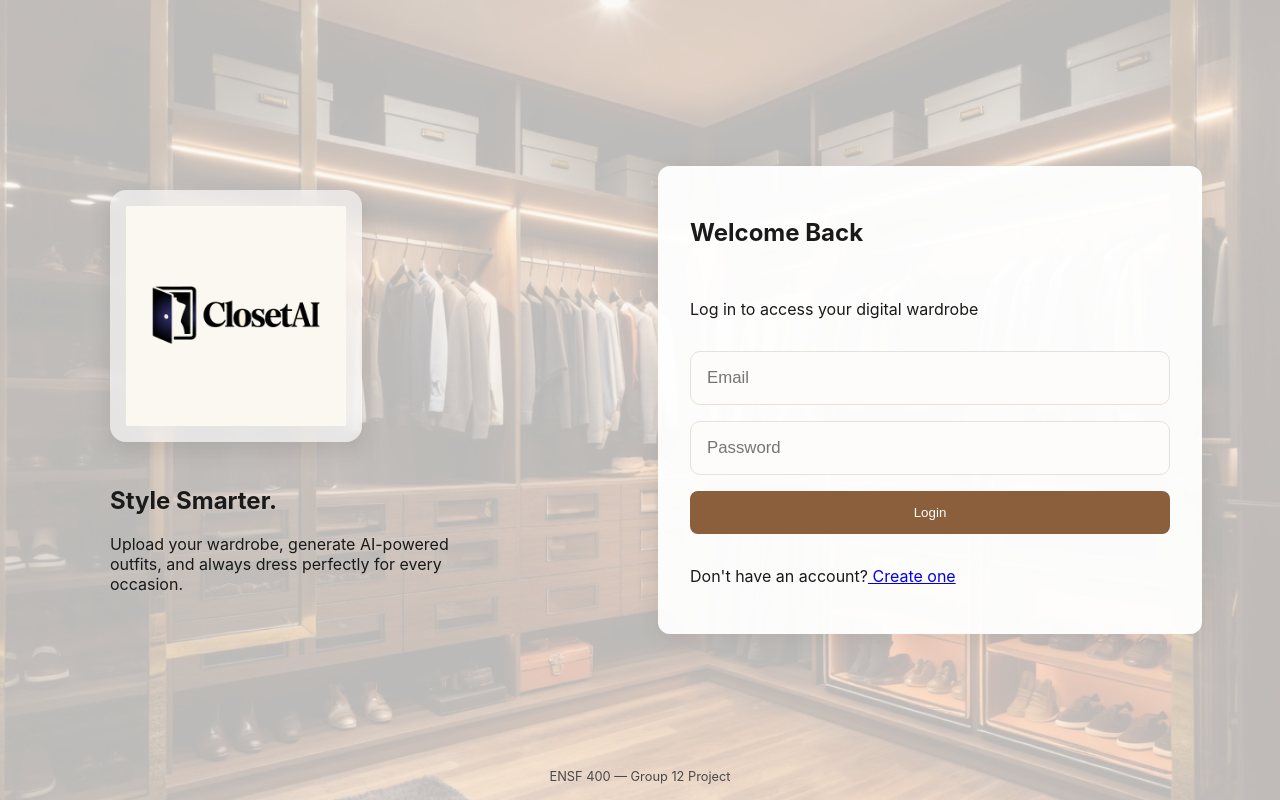
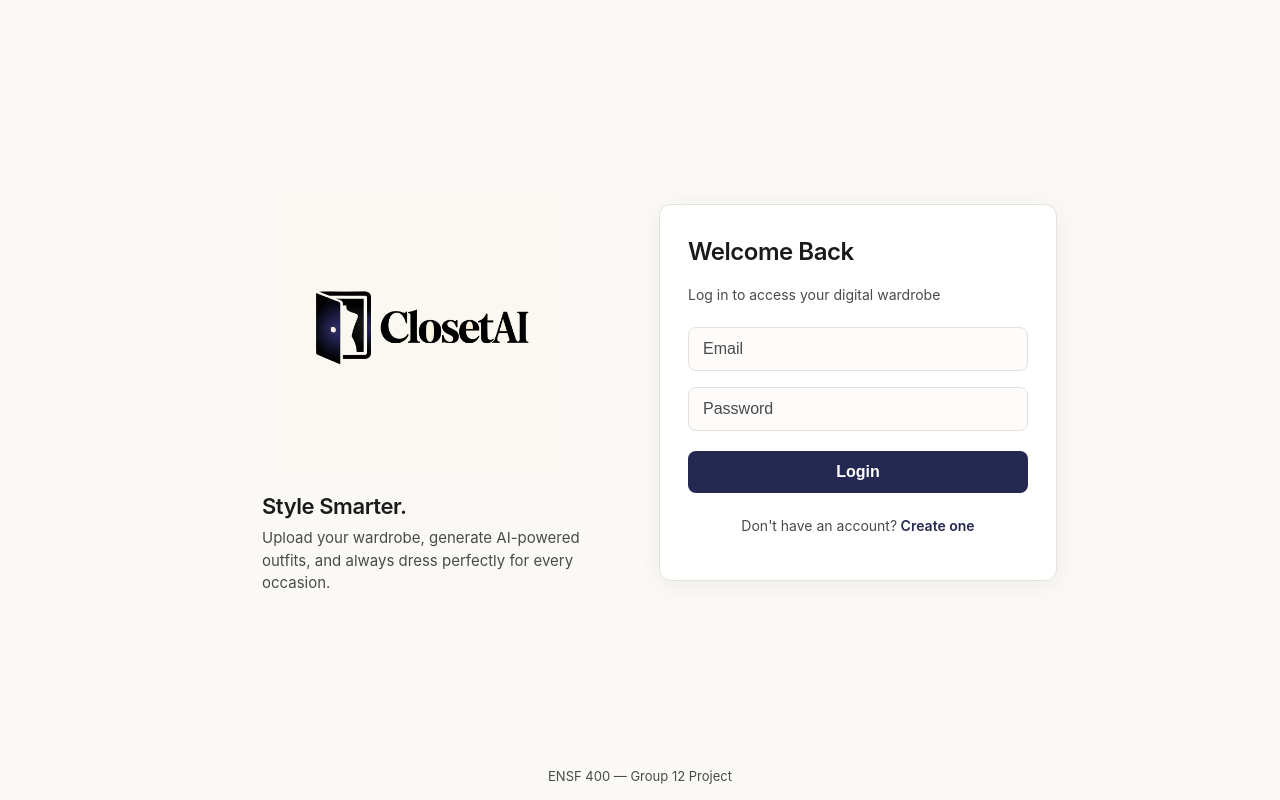
Before and after one commit to ENSF-400-Group-12/ENSF400_Group12_A4, a React (Create React App) app in the folder frontend/: page / in a window 1280 px wide. Built offline with nearby package versions, Linux system fonts and the light colour scheme; no server answers.

Commit message:
fix: restore branded auth ui on f1-auth

```diff
--- a/frontend/src/pages/Login.jsx
+++ b/frontend/src/pages/Login.jsx
@@ -22,7 +22,6 @@ function Login() {
   async function handleSubmit(e) {
     e.preventDefault();
     setError("");
-
     if (!email.trim()) {
       setError("Email is required.");
       return;
@@ -31,7 +30,6 @@ function Login() {
       setError("Password is required.");
       return;
     }
-
     setLoading(true);
     try {
       await login(email.trim(), password);
@@ -46,7 +44,7 @@ function Login() {
   if (authLoading) {
     return (
       <div className="auth-theme auth-loading">
-        <div className="auth-loading-spinner" />
+        <div className="auth-loading-spinner" aria-hidden="true" />
         <p>Loading…</p>
       </div>
     );
@@ -54,13 +52,6 @@ function Login() {
 
   return (
     <div className="auth-theme login-page">
-
-      {/* Background */}
-      <div className="login-background">
-        <img src="/closetpic.png" alt="Closet wardrobe" />
-      </div>
-
-      {/* Left Side */}
       <div className="login-left">
         <div className="hero-text">
           <img
@@ -76,37 +67,33 @@ function Login() {
         </div>
       </div>
 
-      {/* Right Side */}
       <div className="login-right">
         <div className="login-card">
           <h2>Welcome Back</h2>
-          <p className="login-subtext">
-            Log in to access your digital wardrobe
-          </p>
+          <p className="login-subtext">Log in to access your digital wardrobe</p>
 
           <form onSubmit={handleSubmit} className="login-form" noValidate>
-            {error && (
-              <div className="form-error" role="alert">{error}</div>
-            )}
-
+            {error && <div className="form-error" role="alert">{error}</div>}
             <input
               type="email"
               placeholder="Email"
               className="input-field"
               value={email}
               onChange={(e) => setEmail(e.target.value)}
+              autoComplete="email"
               disabled={loading}
+              aria-invalid={!!error}
             />
-
             <input
               type="password"
               placeholder="Password"
               className="input-field"
               value={password}
               onChange={(e) => setPassword(e.target.value)}
+              autoComplete="current-password"
               disabled={loading}
+              aria-invalid={!!error}
             />
-
             <button
               type="submit"
               className="button-primary button-full"
@@ -123,11 +110,7 @@ function Login() {
         </div>
       </div>
 
-      {/* Footer */}
-      <div className="login-footer">
-        ENSF 400 — Group 12 Project
-      </div>
-
+      <div className="login-footer">ENSF 400 — Group 12 Project</div>
     </div>
   );
 }
--- a/frontend/src/styles/main.css
+++ b/frontend/src/styles/main.css
@@ -143,123 +143,216 @@ body {
 
 .auth-theme.login-page {
   display: grid;
-  grid-template-columns: 1fr 700px;
+  grid-template-columns: 1fr 1fr;
   min-height: 100vh;
+  align-items: center;
+  justify-items: center;
+  gap: 32px;
+  padding: 24px 20px 40px;
   position: relative;
   background: var(--auth-bg);
-}
-/* Inputs (login + signup) */
-.auth-theme .input-field {
-  width: 100%;
-  padding: 16px 16px;
-  border-radius: 10px;
-  border: 1px solid var(--auth-border);
-  font-size: 1.05rem;
-  background: var(--auth-input-bg);
-  color: var(--auth-text);
+  max-width: 880px;
+  margin: 0 auto;
   box-sizing: border-box;
 }
 
-/* Focus effect */
-.auth-theme .input-field:focus {
-  outline: none;
-  border-color: var(--auth-accent);
-  box-shadow: 0 0 0 3px rgba(0, 123, 255, 0.15);
+@media (max-width: 900px) {
+  .auth-theme.login-page {
+    grid-template-columns: 1fr;
+    justify-items: stretch;
+    padding: 24px 16px 36px;
+    gap: 28px;
+  }
 }
 
-/* Background */
-.login-background {
-  position: absolute;
-  inset: 0;
-  z-index: 0;
-  overflow: hidden;
-}
-
-.login-background img {
-  width: 100%;
-  height: 100%;
-  object-fit: cover;
-  opacity: 0.25;
-}
-
-/* Ensure content sits above background */
-.login-left,
-.login-right {
-  position: relative;
-  z-index: 1;
-}
-
-/* Left side */
 .login-left {
+  padding: 0;
   display: flex;
   align-items: center;
   justify-content: center;
-  padding: 40px;
+  width: 100%;
+  min-height: 0;
 }
 
-.hero-text {
-  max-width: 360px;
+.auth-theme.login-page .hero-text {
+  display: flex;
+  flex-direction: column;
+  gap: 0;
+  max-width: 320px;
+  width: 100%;
 }
 
-/* Logo */
 .auth-logo {
-  height: 220px;
-  margin-bottom: 20px;
-  padding: 16px;
-  background: rgba(255,255,255,0.6);
-  border-radius: 16px;
-  backdrop-filter: blur(10px);
-  box-shadow: 0 8px 24px rgba(0,0,0,0.1);
+  display: block;
+  height: 200px;
+  width: auto;
+  max-width: 100%;
+  margin-bottom: 24px;
+  object-fit: contain;
 }
 
-/* Right side */
+@media (min-width: 901px) {
+  .auth-theme.login-page .auth-logo {
+    height: 280px;
+  }
+}
+
+.auth-logo-inline {
+  margin-bottom: 20px;
+  height: 72px;
+}
+
+@media (min-width: 601px) {
+  .auth-theme .auth-logo-inline {
+    height: 88px;
+  }
+}
+
+.auth-theme .hero-heading {
+  font-size: 1.375rem;
+  font-weight: 600;
+  margin: 0 0 8px;
+  color: var(--auth-text);
+  letter-spacing: -0.02em;
+}
+
+.auth-theme .site-description {
+  max-width: 100%;
+  margin: 0;
+  font-size: 0.9375rem;
+  line-height: 1.5;
+  color: var(--auth-text-muted);
+}
+
 .login-right {
   display: flex;
+  justify-content: center;
   align-items: center;
-  justify-content: center;
-  padding: 40px;
+  width: 100%;
 }
 
-/* Login card */
-.login-card {
-  background: rgba(255, 255, 255, 0.95);
-  padding: 32px;
+.auth-theme .login-card {
+  background: var(--auth-bg-card);
+  padding: 32px 28px;
   border-radius: 12px;
   width: 100%;
-  max-width: 480px;
-  box-shadow: 0 4px 24px rgba(0,0,0,0.08);
+  max-width: 340px;
+  box-shadow: 0 4px 24px rgba(26, 26, 26, 0.06);
+  border: 1px solid var(--auth-border);
   display: flex;
   flex-direction: column;
   gap: 16px;
 }
 
-/* Form */
-.login-form {
+.auth-theme .login-card h2 {
+  font-size: 1.5rem;
+  font-weight: 600;
+  margin: 0 0 4px;
+  color: var(--auth-text);
+  letter-spacing: -0.02em;
+}
+
+.auth-theme .login-subtext {
+  font-size: 0.875rem;
+  color: var(--auth-text-muted);
+  margin: 0 0 8px;
+}
+
+/* Auth form inputs (login + signup) */
+.auth-theme .input-field {
+  width: 100%;
+  padding: 12px 14px;
+  border-radius: 8px;
+  border: 1px solid var(--auth-border);
+  font-size: 1rem;
+  background: var(--auth-input-bg);
+  color: var(--auth-text);
+  transition: border-color 0.2s ease, box-shadow 0.2s ease;
+  box-sizing: border-box;
+}
+
+.auth-theme .input-field::placeholder {
+  color: var(--auth-text-muted);
+}
+
+.auth-theme .input-field:focus {
+  outline: none;
+  border-color: var(--auth-accent);
+  box-shadow: 0 0 0 3px var(--auth-focus-ring);
+}
+
+.auth-theme .input-field[aria-invalid="true"] {
+  border-color: var(--auth-error-text);
+}
+
+/* Auth primary button */
+.auth-theme .button-primary {
+  background: var(--auth-accent);
+  color: #FFFFFF;
+  border: none;
+  padding: 12px 20px;
+  border-radius: 8px;
+  font-size: 1rem;
+  font-weight: 600;
+  cursor: pointer;
+  transition: background-color 0.2s ease;
+}
+
+.auth-theme .button-primary:hover:not(:disabled) {
+  background: var(--auth-accent-hover);
+}
+
+.auth-theme .button-primary:disabled {
+  opacity: 0.7;
+  cursor: not-allowed;
+}
+
+.auth-theme .signup-text {
+  margin-top: 8px;
+  font-size: 0.875rem;
+  text-align: center;
+  color: var(--auth-text-muted);
+}
+
+.auth-theme .signup-text a {
+  color: var(--auth-accent);
+  font-weight: 600;
+  text-decoration: none;
+}
+
+.auth-theme .signup-text a:hover {
+  text-decoration: underline;
+}
+
+.auth-theme .form-error {
+  padding: 10px 12px;
+  border-radius: 8px;
+  background: var(--auth-error-bg);
+  color: var(--auth-error-text);
+  font-size: 0.875rem;
+}
+
+.auth-theme .button-full {
+  width: 100%;
+  margin-top: 4px;
+}
+
+.login-form,
+.signup-form {
   display: flex;
   flex-direction: column;
   gap: 16px;
 }
 
-/* Footer */
 .login-footer {
   position: absolute;
   bottom: 16px;
   left: 50%;
   transform: translateX(-50%);
-  font-size: 0.8rem;
+  font-size: 0.8125rem;
   color: var(--auth-text-muted);
 }
 
-/* Responsive */
-@media (max-width: 900px) {
-  .auth-theme.login-page {
-    grid-template-columns: 1fr;
-  }
-
-  .login-left {
-    display: none;
-  }
-}
 /* ---------------- SIGNUP PAGE ---------------- */
 
 .auth-theme.signup-page {
```
